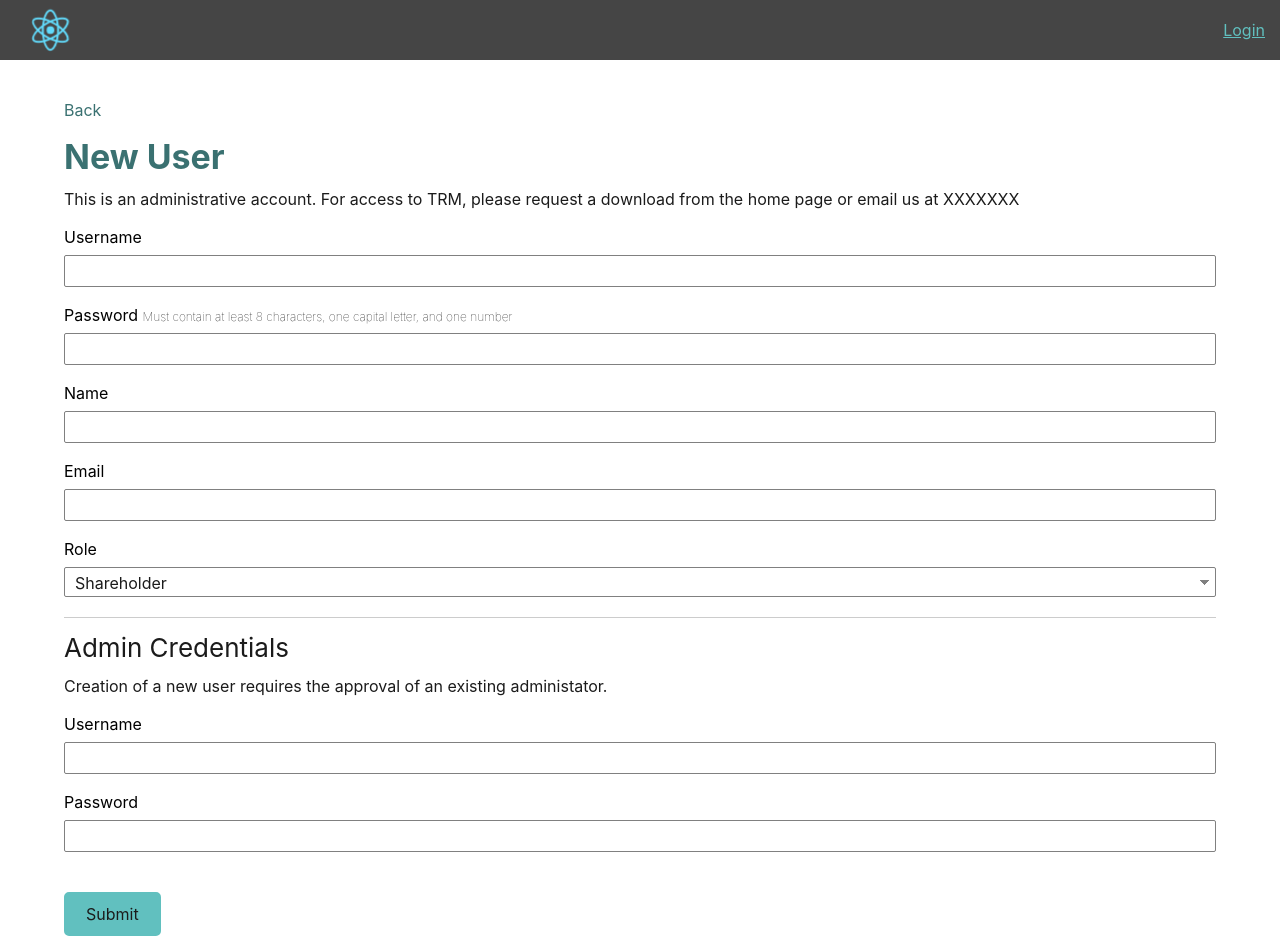
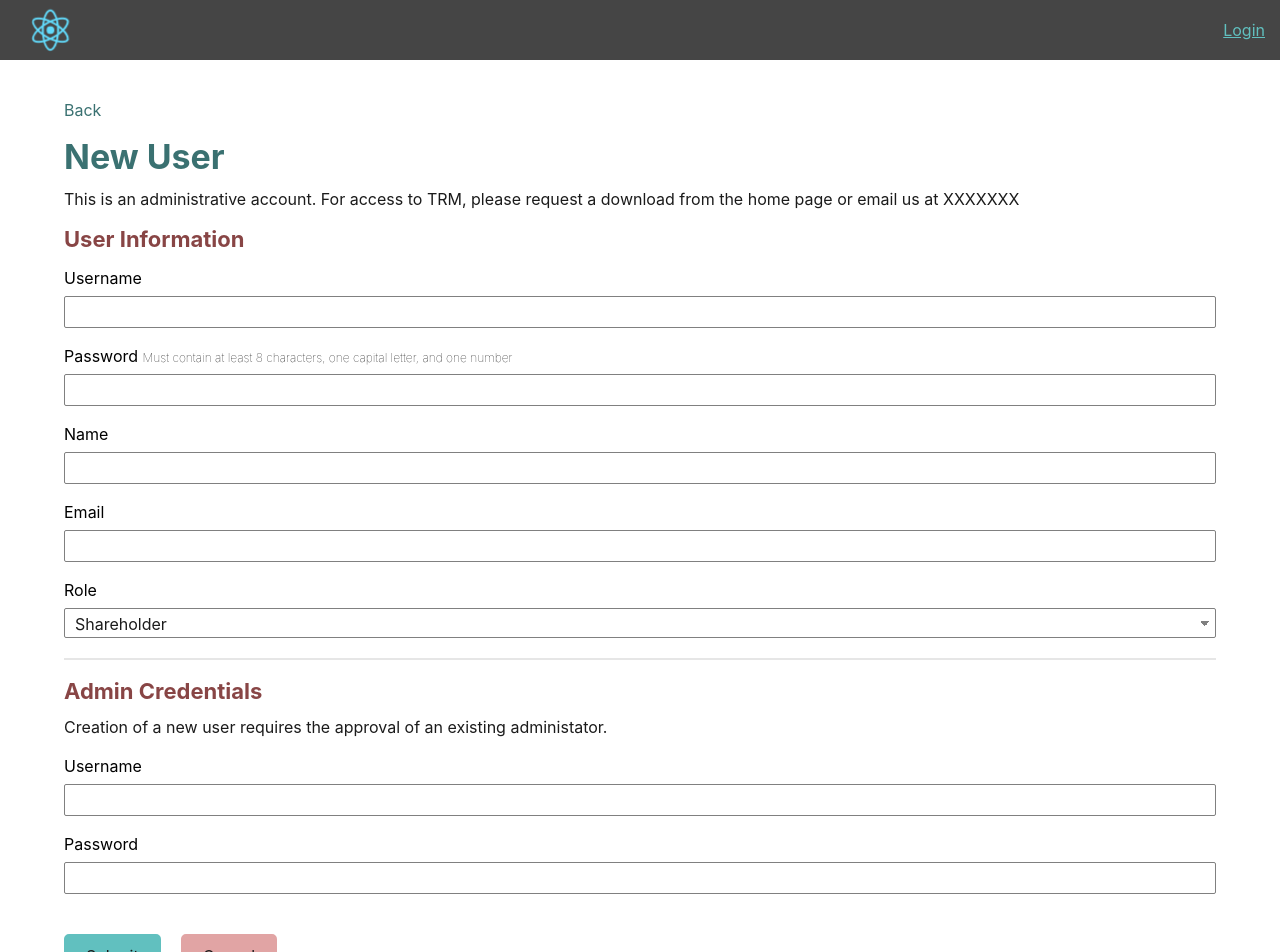
Before and after one commit to ITRE/trm-client, a React (Create React App) app: page /user in a window 1280 px wide. Shown: the top 952 px of the page. Built offline with nearby package versions, Linux system fonts and the light colour scheme.

Commit message:
refine user form and fix cancel button

```diff
--- a/src/admin/account.js
+++ b/src/admin/account.js
@@ -20,7 +20,6 @@ class Account extends Component {
   }
 
   render() {
-
     return (
       <main className="wrapper">
         <section className="back_holder">
@@ -28,7 +27,7 @@ class Account extends Component {
         </section>
         <section>
           <h1>Recover</h1>
-          <UserForm />
+          <UserForm account={true} history={this.props.history} />
         </section>
       </main>
     );
--- a/src/partial/userForm.js
+++ b/src/partial/userForm.js
@@ -19,12 +19,15 @@ const UserForm = (props) => {
     }
   }
 
+  console.log(props)
+
   return (
     <div>
     <Formik
       initialValues={{
         username: '',
         password: '',
+        confirm: '',
         name: '',
         email: '',
         role: 'Shareholder',
@@ -38,18 +41,34 @@ const UserForm = (props) => {
     >
       {({ errors, touched }) => (
         <Form className="download">
+
+          {props.account && <section className="formHeader">
+            <h2>Change Password</h2>
+            <label htmlFor="password">
+              New Password
+              <Field name="password" type="password" />
+            </label>
+
+            <label htmlFor="confirm">
+              Confirm Password
+              <Field name="confirm" type="password" />
+            </label>
+          </section>}
+
+          <h2>User Information</h2>
+
           <label htmlFor="username">
             Username
           <Field name="username" type="username" />
           </label>
 
-          <label htmlFor="password">
+          {props.new && <label htmlFor="password">
             Password <small>Must contain at least 8 characters, one capital letter, and one number</small>
             <Field name="password" type="password" />
             {errors.password && touched.password ? (
               <span className="error">{errors.password}</span>
             ) : null}
-          </label>
+          </label>}
 
           <label htmlFor="name">
             Name
@@ -69,8 +88,7 @@ const UserForm = (props) => {
             </Field>
           </label>
 
-          <hr></hr>
-
+          {props.new && <section className="formFooter">
             <h2>Admin Credentials</h2>
             <p>Creation of a new user requires the approval of an existing administator.</p>
 
@@ -83,9 +101,10 @@ const UserForm = (props) => {
               Password
               <Field name="admingPass" type="password" />
             </label>
-
+          </section>}
 
           <button type="submit">Submit</button>
+          <button className="cancel" onClick={()=>{props.history.goBack()}}>Cancel</button>
         </Form>
       )}
     </Formik>
--- a/src/style/partials/_forms.scss
+++ b/src/style/partials/_forms.scss
@@ -6,3 +6,20 @@
   background-color: colors(grey, lighter);
   padding: 20px;
 }
+
+.formHeader {
+  border-bottom: 2px solid colors(grey, lighter);
+  margin-bottom:20px;
+  padding-bottom: 20px;
+}
+
+.formFooter {
+  border-top: 2px solid colors(grey, lighter);
+  margin-top:20px;
+  padding-top: 20px;
+}
+
+form h2 {
+  @include font($font-stack-system, '2', bold);
+  color: colors(secondary, dark);
+}
--- a/src/user.js
+++ b/src/user.js
@@ -20,7 +20,7 @@ const User = (props) => {
     <section>
       <h1>New User</h1>
       <p>This is an administrative account. For access to TRM, please request a download from the home page or email us at XXXXXXX </p>
-      <UserForm submit={props.newUser}/>
+      <UserForm new={true} submit={props.newUser} history={props.history}/>
     </section>
   </main>)
 }
```
Lines whose indentation alone changed are shown as unchanged.
